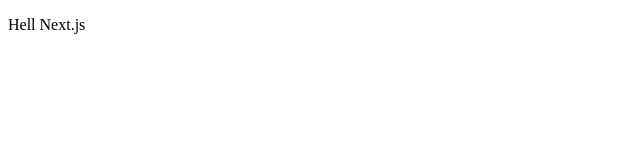
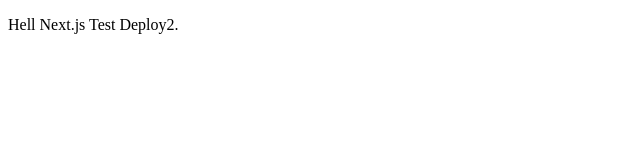
Before and after one commit to dingmao106/dingmao, a Next.js app: page / in a window 1280 px wide. Shown: the top 160 px of the page, without its empty margins (0-640 px from the left). Built offline with nearby package versions, Linux system fonts and the light colour scheme.

Commit message:
Test deploy.

```diff
--- a/pages/index.js
+++ b/pages/index.js
@@ -1,6 +1,6 @@
 const Index = () => (
   <div>
-    <p>Hell Next.js</p>
+    <p>Hell Next.js Test Deploy2.</p>
   </div>
 );
 
```
Also changed, not shown: 2 other files (tests, documents, lock files or other folders).
